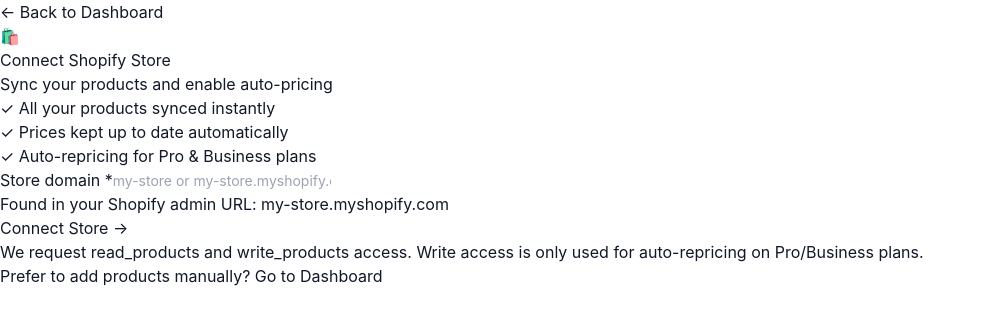
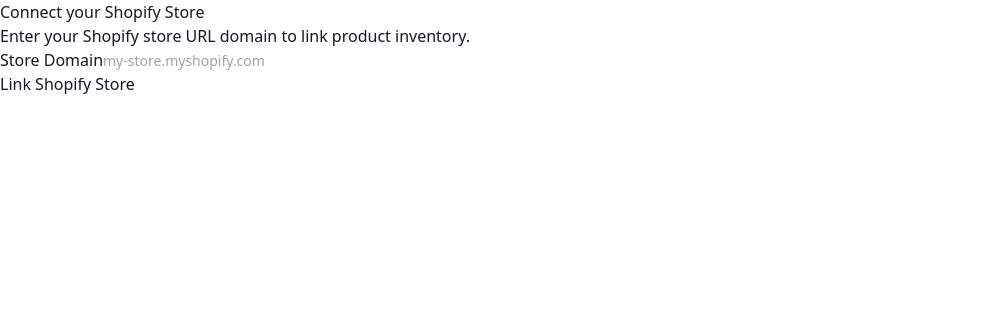
Before and after one commit to Fiskerik/Pricewatch, a Next.js app: page /dashboard/connect-shopify in a window 1280 px wide. Shown: the top 324 px of the page, without its empty margins (0-982 px from the left). Built offline with nearby package versions, Linux system fonts and the light colour scheme.

Commit message:
Refactor ConnectShopifyPage to use Suspense and hooks

```diff
--- a/app/dashboard/connect-shopify/page.tsx
+++ b/app/dashboard/connect-shopify/page.tsx
@@ -1,108 +1,77 @@
-'use client'
-import { useState } from 'react'
-import Link from 'next/link'
+"use client";
 
-export default function ConnectShopifyPage() {
-  const [shop, setShop] = useState('')
-  const [loading, setLoading] = useState(false)
-  const [error, setError] = useState<string | null>(null)
+import { useSearchParams } from "next/navigation";
+import { useState, Suspense } from "react";
 
-  const handleConnect = (e: React.FormEvent) => {
-    e.preventDefault()
-    if (!shop.trim()) return
-    setError(null)
-    setLoading(true)
+function ConnectShopifyContent() {
+  const searchParams = useSearchParams();
+  const rawError = searchParams.get("error");
+  const [shopDomain, setShopDomain] = useState("");
+  const [loading, setLoading] = useState(false);
 
-    let domain = shop.trim().toLowerCase()
-    domain = domain.replace(/^https?:\/\//, '').replace(/\/$/, '')
+  // If error query parameter exists, check if it's our custom duplicate error message or format nicely
+  const errorMessage = rawError ? decodeURIComponent(rawError) : null;
 
-    if (!domain.includes('.myshopify.com')) {
-      domain = `${domain}.myshopify.com`
+  const handleConnect = async (e: React.FormEvent) => {
+    e.preventDefault();
+    if (!shopDomain) return;
+
+    setLoading(true);
+    try {
+      // Clean up inputs if users copy-paste full URLs
+      let formattedDomain = shopDomain.replace(/^(https?:\/\/)?(www\.)?/, "").split("/")[0];
+      if (!formattedDomain.endsWith(".myshopify.com")) {
+        formattedDomain = `${formattedDomain}.myshopify.com`;
       }
 
-    if (!/^[a-z0-9-]+\.myshopify\.com$/.test(domain)) {
-      setError('Please enter a valid Shopify store domain, e.g. my-store or my-store.myshopify.com')
-      setLoading(false)
-      return
+      // Route user to your api initiate endpoint
+      window.location.href = `/api/shopify/install?shop=${encodeURIComponent(formattedDomain)}`;
+    } catch (err) {
+      setLoading(false);
+      alert("Could not initialize setup link.");
     }
-
-    window.location.href = `/api/shopify/auth?shop=${encodeURIComponent(domain)}`
-  }
+  };
 
   return (
-    <div className="min-h-screen bg-gray-50 flex items-center justify-center px-4" style={{ fontFamily: 'Inter, system-ui, sans-serif' }}>
-      <div className="w-full max-w-md">
-        <Link href="/dashboard" className="text-sm text-gray-500 hover:text-gray-900 transition-colors mb-8 block">
-          ← Back to Dashboard
-        </Link>
+    <div className="p-8 max-w-md mx-auto bg-white rounded-xl shadow-md border border-gray-100 mt-12">
+      <h1 className="text-xl font-bold mb-2">Connect your Shopify Store</h1>
+      <p className="text-sm text-gray-500 mb-6">Enter your Shopify store URL domain to link product inventory.</p>
 
-        <div className="bg-white rounded-2xl border border-gray-200 p-8 shadow-sm">
-          <div className="flex items-center gap-3 mb-6">
-            <div className="w-10 h-10 bg-green-50 rounded-xl flex items-center justify-center text-xl">🛍️</div>
-            <div>
-              <h1 className="text-lg font-extrabold tracking-tight">Connect Shopify Store</h1>
-              <p className="text-xs text-gray-500 mt-0.5">Sync your products and enable auto-pricing</p>
-            </div>
-          </div>
-
-          <div className="bg-gray-50 rounded-xl p-4 mb-6 space-y-2">
-            {[
-              'All your products synced instantly',
-              'Prices kept up to date automatically',
-              'Auto-repricing for Pro & Business plans',
-            ].map(b => (
-              <div key={b} className="flex items-center gap-2 text-sm text-gray-600">
-                <span className="text-green-500 font-bold">✓</span> {b}
-              </div>
-            ))}
-          </div>
-
-          {error && (
-            <div className="bg-red-50 border border-red-200 text-red-600 text-sm rounded-xl px-4 py-3 mb-4">
-              {error}
+      {errorMessage && (
+        <div className="mb-4 p-3 bg-red-50 border border-red-200 text-red-700 text-sm rounded-lg font-medium">
+          {errorMessage}
         </div>
       )}
 
       <form onSubmit={handleConnect} className="space-y-4">
         <div>
-              <label className="text-xs font-semibold text-gray-700 block mb-1.5 uppercase tracking-wide">
-                Store domain *
-              </label>
+          <label className="block text-xs font-semibold uppercase text-gray-600 mb-1">Store Domain</label>
           <input
             type="text"
-                required
-                value={shop}
-                onChange={e => { setShop(e.target.value); setError(null) }}
-                placeholder="my-store or my-store.myshopify.com"
-                className="w-full border border-gray-200 rounded-lg px-3.5 py-2.5 text-sm outline-none focus:border-black transition-colors"
+            placeholder="my-store.myshopify.com"
+            value={shopDomain}
+            onChange={(e) => setShopDomain(e.target.value)}
+            className="w-full border border-gray-300 rounded px-3 py-2 text-sm focus:outline-none focus:ring-2 focus:ring-blue-500"
+            disabled={loading}
           />
-              <p className="text-xs text-gray-400 mt-1.5">
-                Found in your Shopify admin URL: <span className="font-medium text-gray-600">my-store</span>.myshopify.com
-              </p>
         </div>
 
         <button
           type="submit"
-              disabled={loading || !shop.trim()}
-              className="w-full bg-black text-white font-bold py-2.5 rounded-lg text-sm hover:bg-gray-800 transition-colors disabled:opacity-50 disabled:cursor-not-allowed"
+          disabled={loading || !shopDomain}
+          className="w-full bg-black hover:bg-gray-800 text-white font-medium py-2 rounded text-sm transition disabled:opacity-50"
         >
-              {loading ? 'Connecting...' : 'Connect Store →'}
+          {loading ? "Connecting..." : "Link Shopify Store"}
         </button>
       </form>
+    </div>
+  );
+}
 
-          <p className="text-xs text-gray-400 text-center mt-4">
-            We request <span className="font-medium">read_products</span> and <span className="font-medium">write_products</span> access.
-            Write access is only used for auto-repricing on Pro/Business plans.
-          </p>
-        </div>
-
-        <p className="text-center text-sm text-gray-500 mt-4">
-          Prefer to add products manually?{' '}
-          <Link href="/dashboard" className="text-black font-semibold hover:underline">
-            Go to Dashboard
-          </Link>
-        </p>
-      </div>
-    </div>
-  )
+export default function ConnectShopifyPage() {
+  return (
+    <Suspense fallback={<div className="p-8 text-center text-sm text-gray-500">Loading component...</div>}>
+      <ConnectShopifyContent />
+    </Suspense>
+  );
 }
```
Lines whose indentation alone changed are shown as unchanged.
